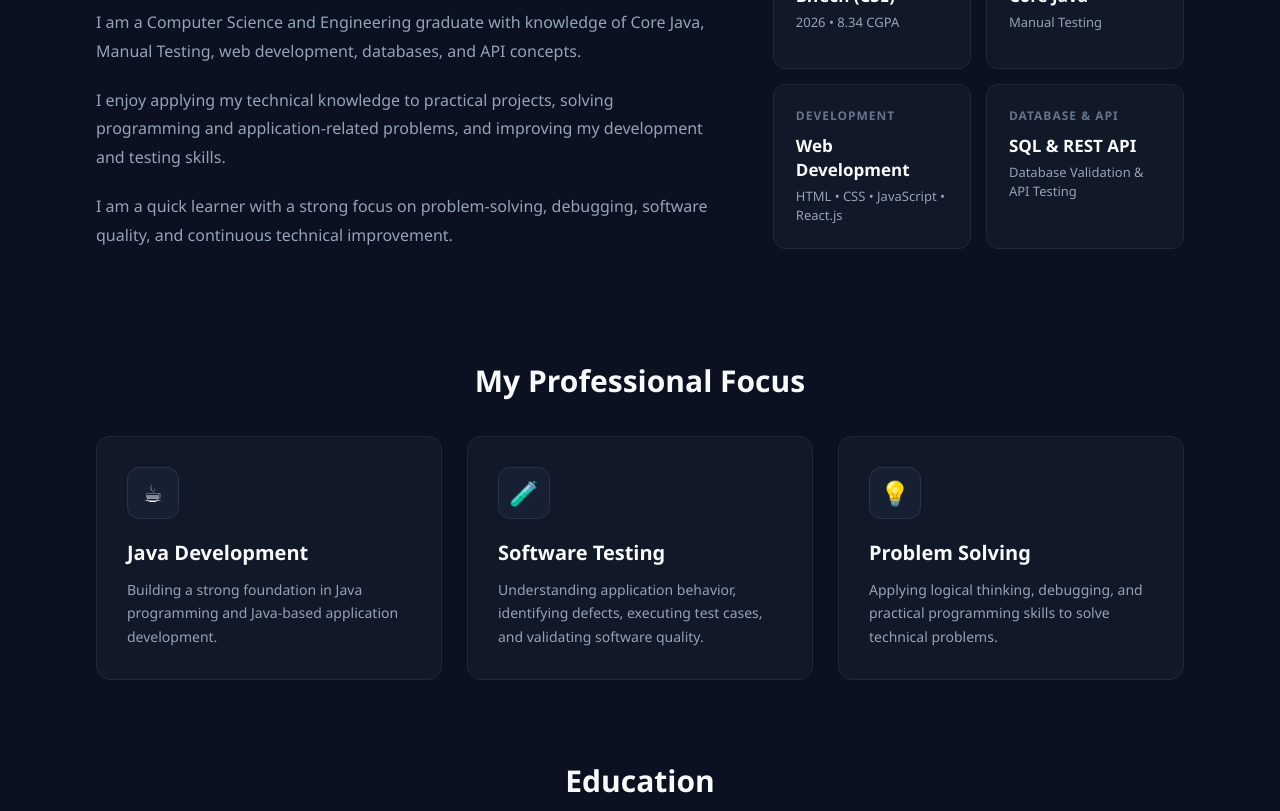
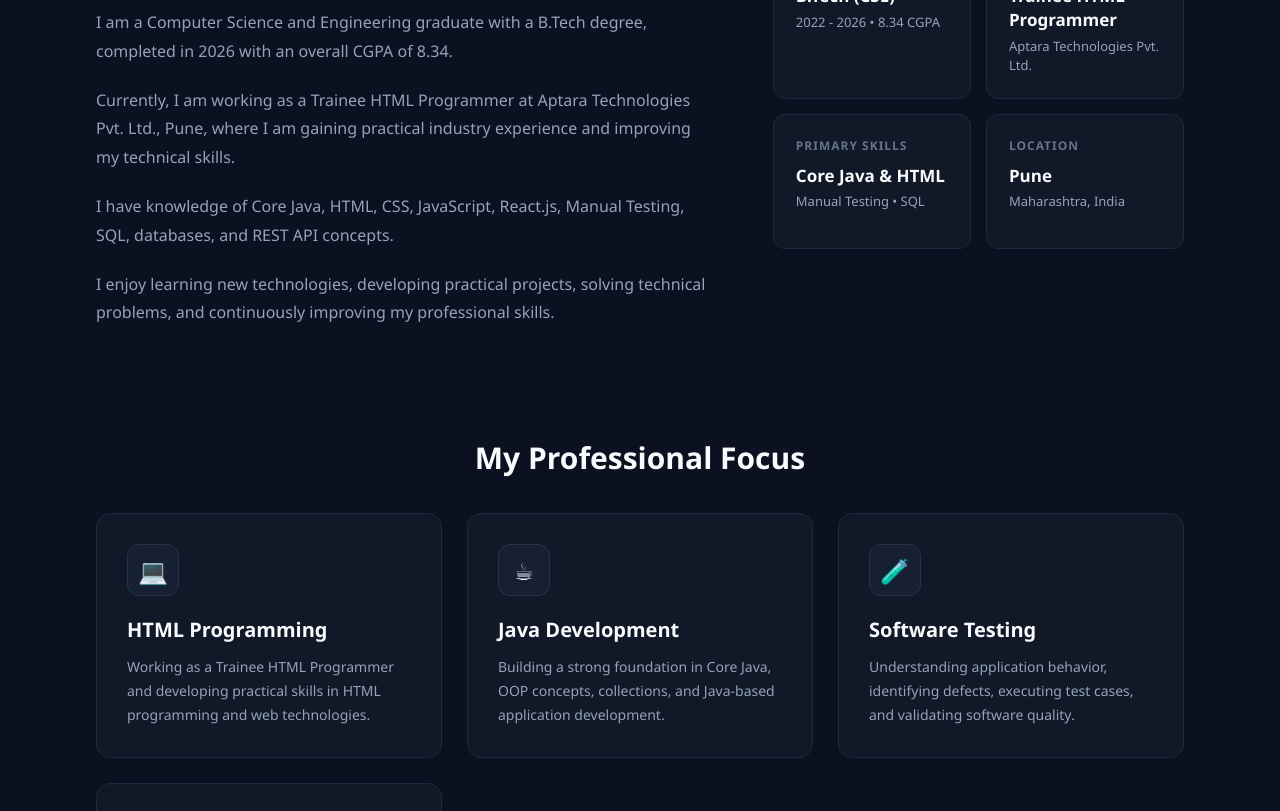
Before and after one commit to krushnamunde143/portFolio, a plain HTML site: page Aboutus.html in a window 1280 px wide. Shown: the part 385-1196 px from the top of the page. Drawn offline with Linux system fonts and the light colour scheme.

Commit message:
Revise About Us page content and layout
Updated the About Us page with new content and structure, including professional focus and current position details.

```diff
--- a/Aboutus.html
+++ b/Aboutus.html
@@ -15,9 +15,7 @@
 
 </head>
 
-
 <body>
-
 
     <!-- =========================
          NAVBAR
@@ -28,50 +26,36 @@
         <a href="index.html"
            class="navItems"
            id="logo">
-                 Krushna Shrihari Munde
+            Krushna Shrihari Munde
         </a>
-
 
         <div class="navLinks">
 
-            <a href="index.html"
-               class="navItems">
+            <a href="index.html" class="navItems">
                 Home
             </a>
 
-
-            <a href="Skill.html"
-               class="navItems">
+            <a href="Skill.html" class="navItems">
                 Skills
             </a>
 
-
-            <a href="Project.html"
-               class="navItems">
+            <a href="Project.html" class="navItems">
                 Projects
             </a>
 
-
-            <a href="Internship.html"
-               class="navItems">
-                Internship
+            <a href="Experience.html" class="navItems">
+                Experience
             </a>
 
-
-            <a href="Aboutus.html"
-               class="navItems active">
+            <a href="Aboutus.html" class="navItems active">
                 About Me
             </a>
 
-
-            <a href="Contactus.html"
-               class="navItems">
+            <a href="Contactus.html" class="navItems">
                 Contact
             </a>
 
-
-            <a href="Hobies.html"
-               class="navItems">
+            <a href="Hobies.html" class="navItems">
                 Hobbies
             </a>
 
@@ -80,27 +64,21 @@
     </div>
 
 
-
     <!-- =========================
          ABOUT SECTION
     ========================== -->
 
     <section id="aboutSection">
 
-
         <div id="aboutContainer">
 
-
-            <!-- =========================
-                 HEADING
-            ========================== -->
+            <!-- HEADING -->
 
             <div id="aboutHeading">
 
                 <p id="aboutLabel">
                     ABOUT ME
                 </p>
-
 
                 <h1>
                     Who <span>I Am</span>
@@ -109,13 +87,9 @@
             </div>
 
 
-
-            <!-- =========================
-                 ABOUT CONTENT
-            ========================== -->
+            <!-- ABOUT CONTENT -->
 
             <div id="aboutContent">
-
 
                 <!-- LEFT SIDE -->
 
@@ -126,43 +100,40 @@
                         <span>Krushna Munde</span>
                     </h2>
 
+                    <p>
+                        I am a Computer Science and Engineering
+                        graduate with a B.Tech degree, completed
+                        in 2026 with an overall CGPA of 8.34.
+                    </p>
 
                     <p>
-
-                        I am a Computer Science and Engineering
-                        graduate with knowledge of Core Java,
-                        Manual Testing, web development, databases,
-                        and API concepts.
-
+                        Currently, I am working as a Trainee
+                        HTML Programmer at Aptara Technologies
+                        Pvt. Ltd., Pune, where I am gaining
+                        practical industry experience and
+                        improving my technical skills.
                     </p>
 
+                    <p>
+                        I have knowledge of Core Java, HTML,
+                        CSS, JavaScript, React.js, Manual Testing,
+                        SQL, databases, and REST API concepts.
+                    </p>
 
                     <p>
-
-                        I enjoy applying my technical knowledge
-                        to practical projects, solving programming
-                        and application-related problems, and
-                        improving my development and testing skills.
-
-                    </p>
-
-
-                    <p>
-
-                        I am a quick learner with a strong focus
-                        on problem-solving, debugging, software
-                        quality, and continuous technical improvement.
-
+                        I enjoy learning new technologies,
+                        developing practical projects,
+                        solving technical problems, and
+                        continuously improving my professional
+                        skills.
                     </p>
 
                 </div>
 
 
-
                 <!-- RIGHT SIDE -->
 
                 <div id="aboutDetails">
-
 
                     <div class="aboutDetailCard">
 
@@ -175,11 +146,27 @@
                         </span>
 
                         <span class="detailSubValue">
-                            2026 • 8.34 CGPA
+                            2022 - 2026 • 8.34 CGPA
                         </span>
 
                     </div>
 
+
+                    <div class="aboutDetailCard">
+
+                        <span class="detailTitle">
+                            Current Position
+                        </span>
+
+                        <span class="detailValue">
+                            Trainee HTML Programmer
+                        </span>
+
+                        <span class="detailSubValue">
+                            Aptara Technologies Pvt. Ltd.
+                        </span>
+
+                    </div>
 
 
                     <div class="aboutDetailCard">
@@ -189,56 +176,35 @@
                         </span>
 
                         <span class="detailValue">
-                            Core Java
+                            Core Java & HTML
                         </span>
 
                         <span class="detailSubValue">
-                            Manual Testing
+                            Manual Testing • SQL
                         </span>
 
                     </div>
 
 
-
                     <div class="aboutDetailCard">
 
                         <span class="detailTitle">
-                            Development
+                            Location
                         </span>
 
                         <span class="detailValue">
-                            Web Development
+                            Pune
                         </span>
 
                         <span class="detailSubValue">
-                            HTML • CSS • JavaScript • React.js
+                            Maharashtra, India
                         </span>
 
                     </div>
 
-
-
-                    <div class="aboutDetailCard">
-
-                        <span class="detailTitle">
-                            Database & API
-                        </span>
-
-                        <span class="detailValue">
-                            SQL & REST API
-                        </span>
-
-                        <span class="detailSubValue">
-                            Database Validation & API Testing
-                        </span>
-
-                    </div>
-
-
                 </div>
 
             </div>
-
 
 
             <!-- =========================
@@ -247,13 +213,29 @@
 
             <div id="aboutFocus">
 
-
                 <h2>
                     My Professional Focus
                 </h2>
 
+                <div id="focusContainer">
 
-                <div id="focusContainer">
+                    <div class="focusCard">
+
+                        <div class="focusIcon">
+                            💻
+                        </div>
+
+                        <h3>
+                            HTML Programming
+                        </h3>
+
+                        <p>
+                            Working as a Trainee HTML Programmer
+                            and developing practical skills in
+                            HTML programming and web technologies.
+                        </p>
+
+                    </div>
 
 
                     <div class="focusCard">
@@ -268,12 +250,11 @@
 
                         <p>
                             Building a strong foundation in
-                            Java programming and Java-based
-                            application development.
+                            Core Java, OOP concepts, collections,
+                            and Java-based application development.
                         </p>
 
                     </div>
-
 
 
                     <div class="focusCard">
@@ -295,7 +276,6 @@
                     </div>
 
 
-
                     <div class="focusCard">
 
                         <div class="focusIcon">
@@ -308,17 +288,15 @@
 
                         <p>
                             Applying logical thinking, debugging,
-                            and practical programming skills to
-                            solve technical problems.
+                            and programming skills to solve
+                            technical problems.
                         </p>
 
                     </div>
 
-
                 </div>
 
             </div>
-
 
 
             <!-- =========================
@@ -327,14 +305,11 @@
 
             <div id="educationSection">
 
-
                 <h2>
                     Education
                 </h2>
 
-
                 <div id="educationCard">
-
 
                     <div class="educationItem">
 
@@ -362,7 +337,6 @@
                     </div>
 
 
-
                     <div class="educationItem">
 
                         <span class="educationYear">
@@ -386,7 +360,6 @@
                         </div>
 
                     </div>
-
 
 
                     <div class="educationItem">
@@ -413,17 +386,14 @@
 
                     </div>
 
-
                 </div>
 
             </div>
-
 
         </div>
 
     </section>
 
-
 </body>
 
 </html>
```
